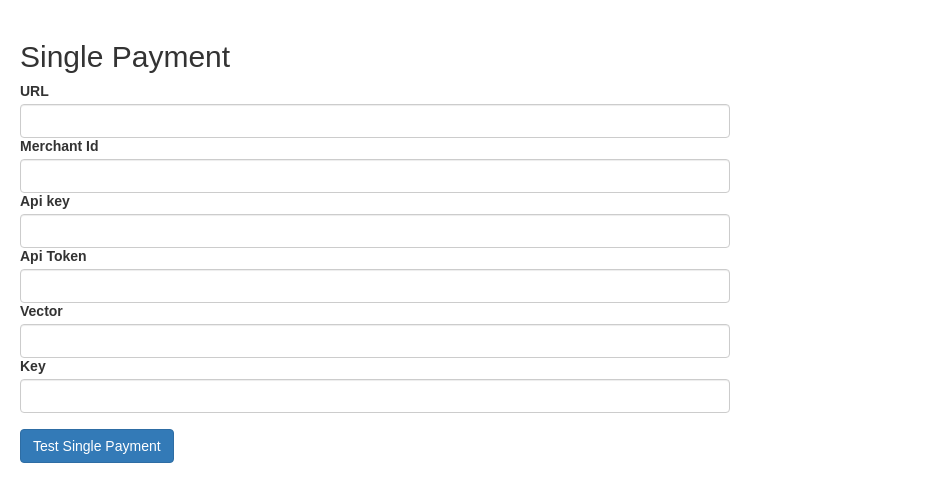
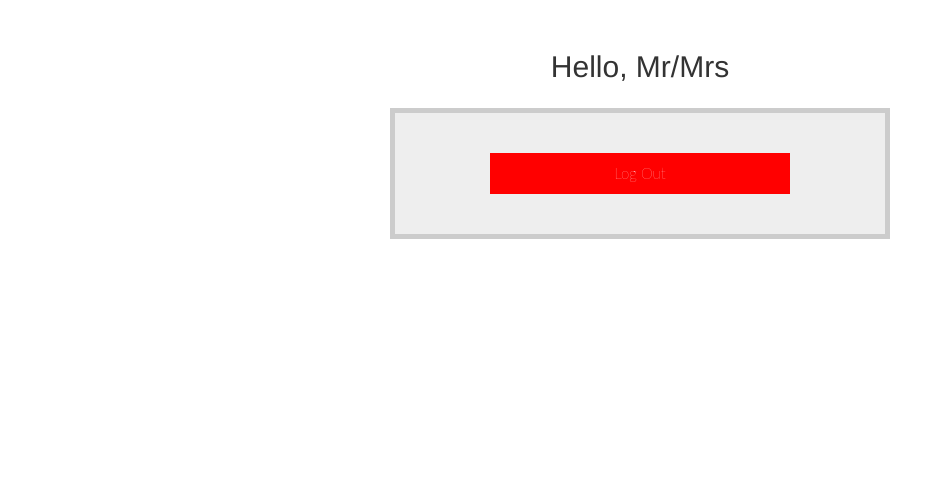
Before and after one commit to toolzskillz/mit815-189074116, a PHP site: page /users-dashboard.php in a window 1280 px wide. Shown: the top 502 px of the page, without its empty margins (0-933 px from the left). Run offline with PHP 8.4, Linux system fonts and the light colour scheme; data that the repository does not hold is empty.

Commit message:
feature: add users dashboard

```diff
--- a/manage-users.php
+++ b/manage-users.php
@@ -33,8 +33,6 @@ if (isset($_POST['create-users'])) {
             echo '<p class="error">Something went wrong!</p>';
         }
     }
-} else {
-    header('Location: login.php');
 }
 ?>
 
--- a/users-dashboard.php
+++ b/users-dashboard.php
@@ -1,58 +1,109 @@
+<?php
+session_start();
+include ('config.php');
+if (isset($_POST['logout-user'])) {
+    header('Location: login.php');
+    exit();
+}
+?>
 <!DOCTYPE html>
 <html lang="en">
 <head>
 <meta charset="UTF-8">
-<title>Single Payment</title>
+<title>User</title>
 <link rel="stylesheet"
 	href="https://maxcdn.bootstrapcdn.com/bootstrap/3.3.7/css/bootstrap.css">
 <style type="text/css">
-body {
-	font: 14px sans-serif;
+* {
+	padding: 0;
+	margin: 0;
+	box-sizing: border-box;
 }
 
-.wrapper {
-	width: 750px;
+body {
+	margin: 50px auto;
+	text-align: center;
+	width: 800px;
+}
+
+h1 {
+	font-family: 'Passion One';
+	font-size: 2rem;
+	text-transform: uppercase;
+}
+
+label {
+	width: 150px;
+	display: inline-block;
+	text-align: left;
+	font-size: 1.5rem;
+	font-family: 'Lato';
+}
+
+input {
+	border: 2px solid #ccc;
+	font-size: 1.5rem;
+	font-weight: 100;
+	font-family: 'Lato';
+	padding: 10px;
+}
+
+form {
+	margin: 25px auto;
 	padding: 20px;
+	border: 5px solid #ccc;
+	width: 500px;
+	background: #eee;
+}
+
+div.form-element {
+	margin: 20px 0;
+}
+
+button {
+	padding: 10px;
+	font-size: 1.5rem;
+	font-family: 'Lato';
+	font-weight: 100;
+	background: blue;
+	color: white;
+	width: 300px;
+	border: none;
+}
+
+button.nav-element {
+	padding: 10px;
+	font-size: 1.5rem;
+	font-family: 'Lato';
+	font-weight: 100;
+	background: red;
+	color: white;
+	width: 300px;
+	border: none;
+}
+
+p.success, p.error {
+	color: white;
+	font-family: lato;
+	background: yellowgreen;
+	display: inline-block;
+	padding: 2px 10px;
+}
+
+p.error {
+	background: orangered;
 }
 </style>
 </head>
 <body>
-	<div class="wrapper">
-		<h2>Single Payment</h2>
-		<form action="<?php echo htmlspecialchars($_SERVER["PHP_SELF"]); ?>"
-			method="post">
-<div>
-				<label>URL</label> <input type="text" name="url"
-					class="form-control" value="<?php echo $credentials->url ; ?>">
-			</div>
-			<div>
-				<label>Merchant Id</label> <input type="text" name="merchantid"
-					class="form-control"
-					value="<?php echo $credentials->merchantId ; ?>">
-			</div>
-			<div>
-				<label>Api key</label> <input type="text" name="apikey"
-					class="form-control" value="<?php echo $credentials->apiKey ; ?>">
-			</div>
-			<div>
-				<label>Api Token</label> <input type="text" name="apitoken"
-					class="form-control" value="<?php echo $credentials->apiToken ; ?>">
-			</div>
-			<div>
-				<label>Vector</label> <input type="text" name="iv"
-					class="form-control" value="<?php echo $credentials->iv ; ?>">
-			</div>
-			<div>
-				<label>Key</label> <input type="text" name="key"
-					class="form-control" value="<?php echo $credentials->key ; ?>">
-			</div>
-			<br>
 
+	<h2>Hello, Mr/Mrs</h2>
+	<form method="post" action="" name="users-dashboard">
+		<div class="form-element">
+			<button class="nav-element" type="submit" name="logout-user"
+				value="logout-user">Log Out</button>
+		</div>
+	</form>
 
-			<div class="form-group">
-				<input type="submit" class="btn btn-primary" value="Test Single Payment">
-			</div>
-		</form>
-	</div>
 </body>
 </html>
```
Also changed, not shown: admin-dashboard.php (+11 -6 lines), login.php (+14 -10 lines).
